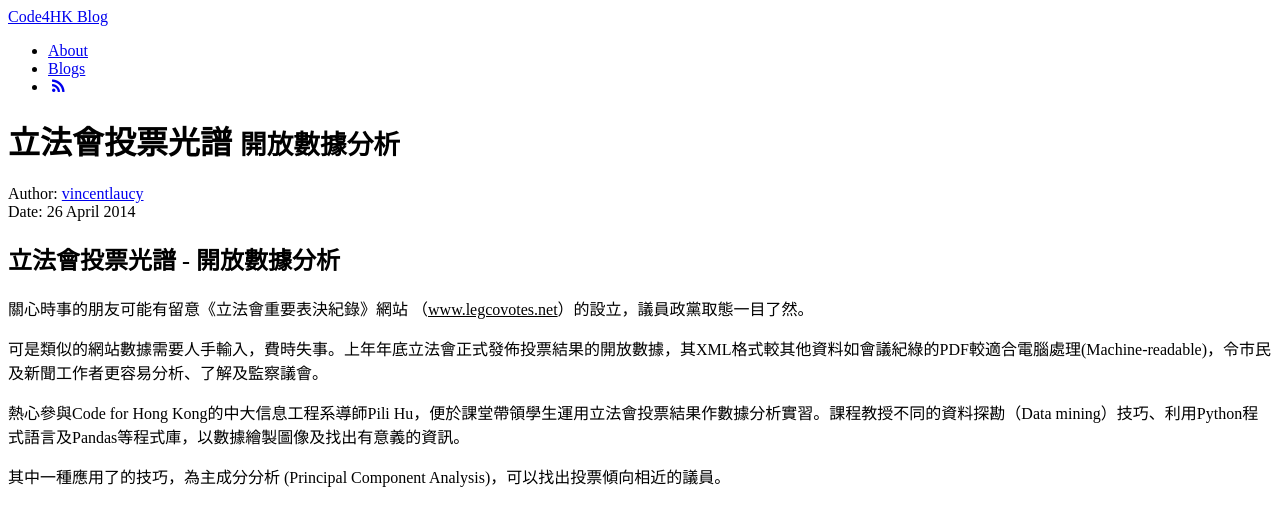
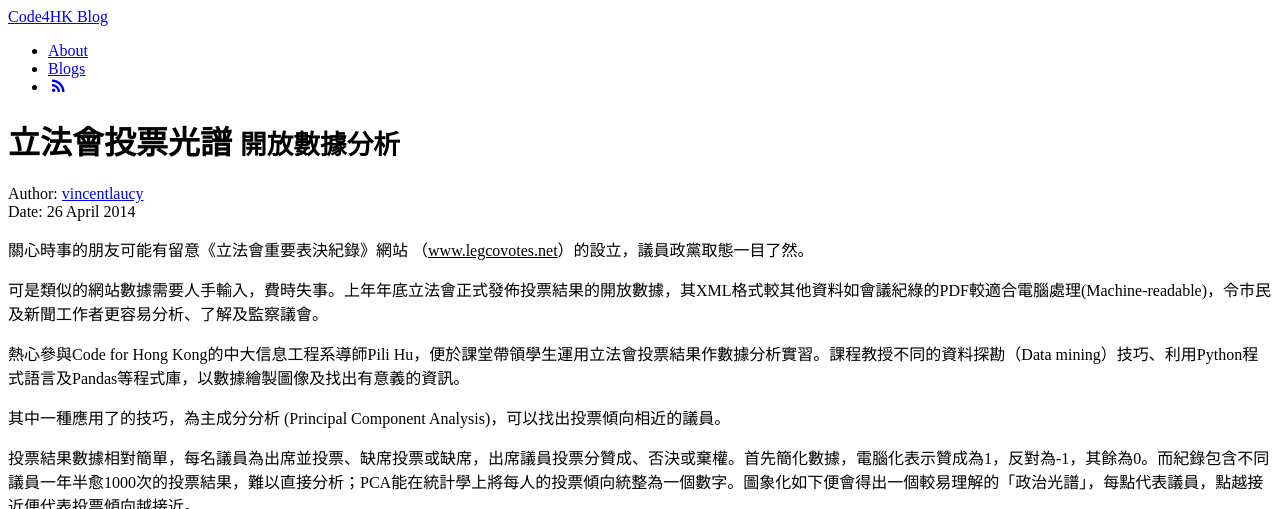
Before and after one commit to code4hk/code4hk.github.io, a Jekyll site: the page built from _posts/2014-04-26-legco-votes-analysis.md, in a window 1280 px wide and 900 px high, cut to the strip 0-509 px from the top of the window. Built offline with Jekyll 4.4.1, drawn with Linux system fonts in a browser that asks for light colours; Markdown is read by kramdown in place of the engine named in the settings; comment, search, counter and statistics services are not loaded.

Commit message:
Update 2014-04-26-legco-votes-analysis.md

```diff
--- a/_posts/2014-04-26-legco-votes-analysis.md
+++ b/_posts/2014-04-26-legco-votes-analysis.md
@@ -8,9 +8,6 @@ tagline: "開放數據分析"
 tags : [code4hk, opendata, legco]
 ---
 {% include JB/setup %}
-
-
-##立法會投票光譜 - 開放數據分析
 
 關心時事的朋友可能有留意《立法會重要表決紀錄》網站 （<u>www.legcovotes.net</u>）的設立，議員政黨取態一目了然。
 
```
